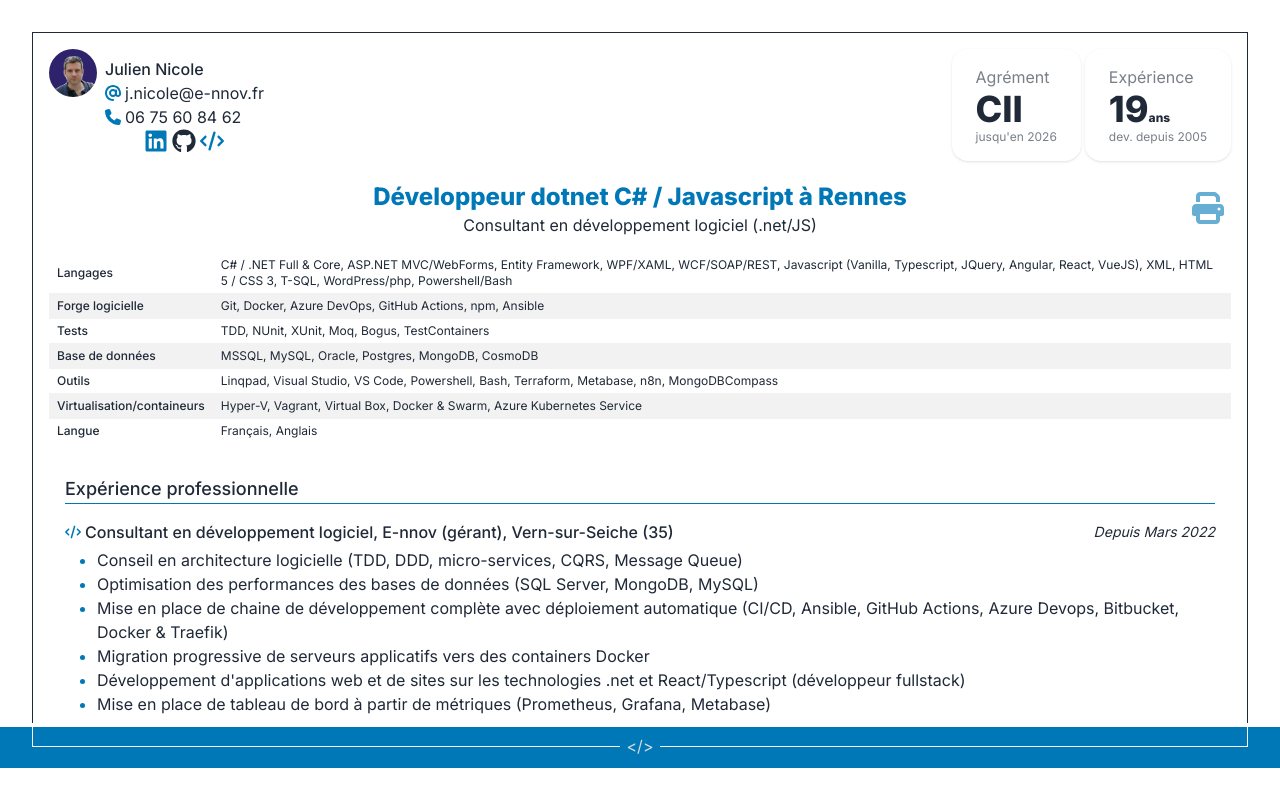
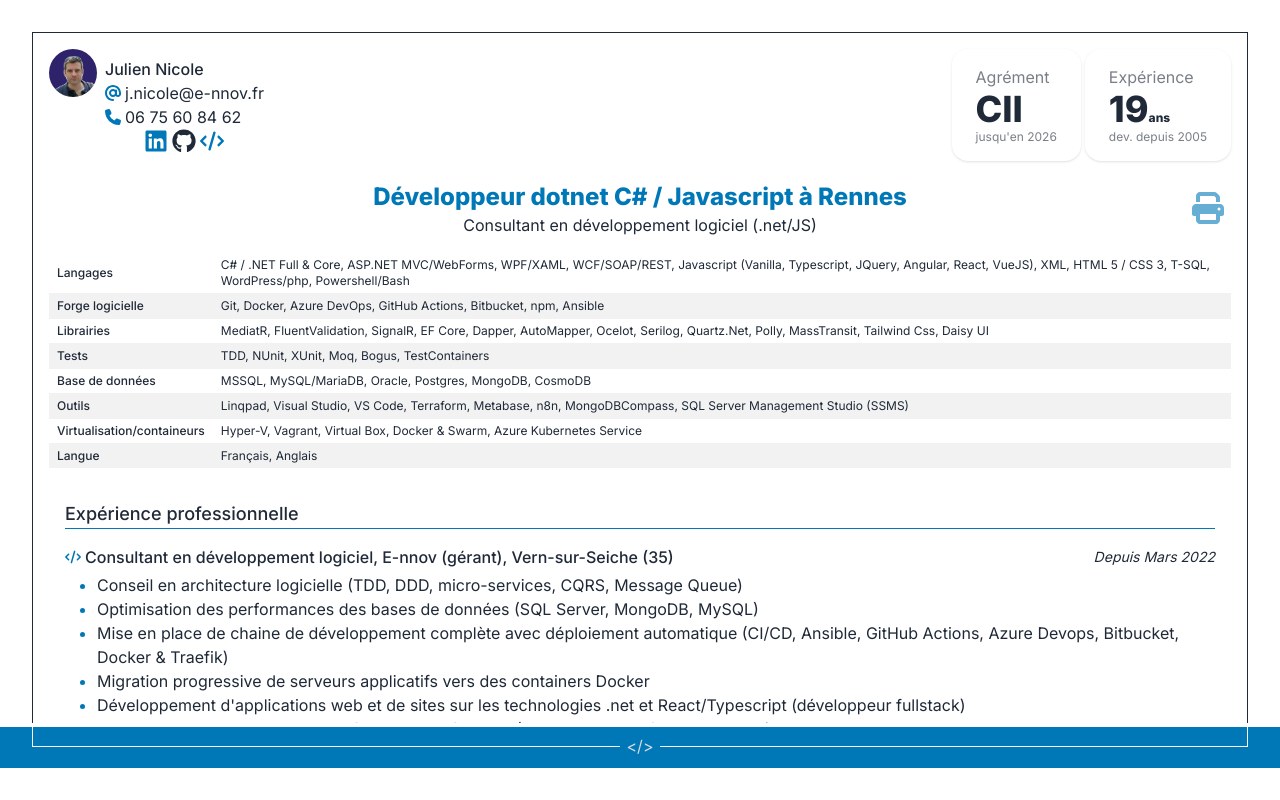
Before and after one commit to e-nnov/website, a Next.js app in the folder src/webapp/: page /cv in a window 1280 px wide. Built offline with nearby package versions, Linux system fonts and the light colour scheme.

Commit message:
updates resume

```diff
--- a/src/webapp/components/cv/Resume.tsx
+++ b/src/webapp/components/cv/Resume.tsx
@@ -1,31 +1,35 @@
 const items = [
     {
         label: 'Langages',
-        value: 'C# / .NET Full & Core, ASP.NET MVC/WebForms, Entity Framework, WPF/XAML, WCF/SOAP/REST, Javascript (Vanilla, Typescript, JQuery, Angular, React, VueJS), XML, HTML 5 / CSS 3, T-SQL, WordPress/php, Powershell/Bash'
+        value: 'C# / .NET Full & Core, ASP.NET MVC/WebForms, WPF/XAML, WCF/SOAP/REST, Javascript (Vanilla, Typescript, JQuery, Angular, React, VueJS), XML, HTML 5 / CSS 3, T-SQL, WordPress/php, Powershell/Bash'
     },
     {
-        label:'Forge logicielle',
-        value:'Git, Docker, Azure DevOps, GitHub Actions, npm, Ansible'
+        label: 'Forge logicielle',
+        value: 'Git, Docker, Azure DevOps, GitHub Actions, Bitbucket, npm, Ansible'
     },
     {
-        label:'Tests',
-        value:'TDD, NUnit, XUnit, Moq, Bogus, TestContainers'
+        label: 'Librairies',
+        value: 'MediatR, FluentValidation, SignalR, EF Core, Dapper, AutoMapper, Ocelot, Serilog, Quartz.Net, Polly, MassTransit, Tailwind Css, Daisy UI'
     },
     {
-        label:'Base de données',
-        value:'MSSQL, MySQL, Oracle, Postgres, MongoDB, CosmoDB'
+        label: 'Tests',
+        value: 'TDD, NUnit, XUnit, Moq, Bogus, TestContainers'
     },
     {
-        label:'Outils',
-        value:'Linqpad, Visual Studio, VS Code, Powershell, Bash, Terraform, Metabase, n8n, MongoDBCompass'
+        label: 'Base de données',
+        value: 'MSSQL, MySQL/MariaDB, Oracle, Postgres, MongoDB, CosmoDB'
     },
     {
-        label:'Virtualisation/containeurs',
-        value:'Hyper-V, Vagrant, Virtual Box, Docker & Swarm, Azure Kubernetes Service'
+        label: 'Outils',
+        value: 'Linqpad, Visual Studio, VS Code, Terraform, Metabase, n8n, MongoDBCompass, SQL Server Management Studio (SSMS)'
     },
     {
-        label:'Langue',
-        value:'Français, Anglais'
+        label: 'Virtualisation/containeurs',
+        value: 'Hyper-V, Vagrant, Virtual Box, Docker & Swarm, Azure Kubernetes Service'
+    },
+    {
+        label: 'Langue',
+        value: 'Français, Anglais'
     }
 ]
 
```
